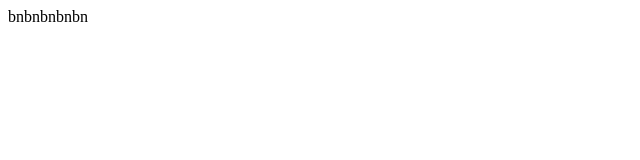
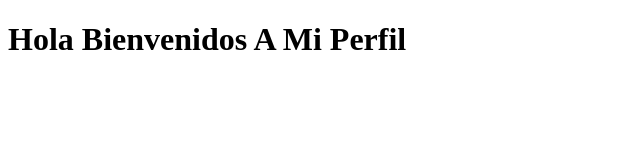
Before and after one commit to Standhd19/Standhd19.github.io, a plain HTML site: page index.html in a window 1280 px wide. Shown: the whole page, without its empty margins (0-640 px from the left). Drawn offline with Linux system fonts and the light colour scheme.

Commit message:
Perfil De Inicio

```diff
--- a/index.html
+++ b/index.html
@@ -1,9 +1,9 @@
 <!DOCTYPE html>
 <html>
 <head>
-	<title>ghgh</title>
+	<title>Perfil Oficial Sneiider Stand</title>
 </head>
 <body>
-bnbnbnbnbn
+<h1>Hola Bienvenidos A Mi Perfil</h1>
 </body>
 </html>
```
